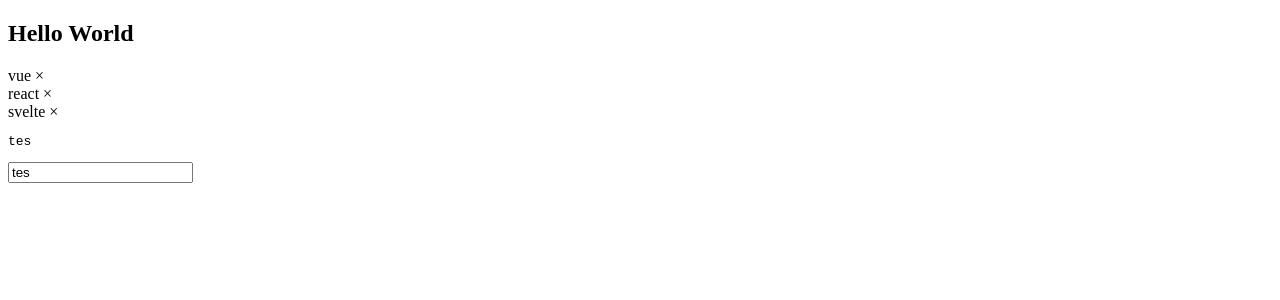
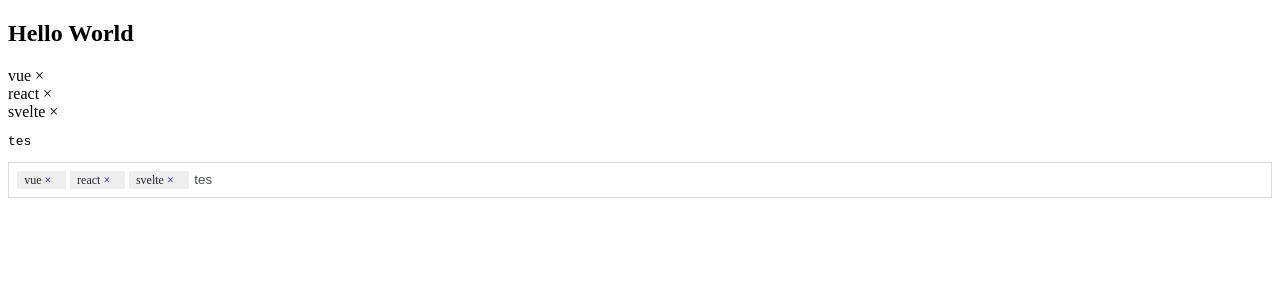
Before and after one commit to Ardhiityo/VueJS-3-Mastery-BWA, a Vue app in the folder vue-101/: page / in a window 1280 px wide. Shown: the top 300 px of the page. Built offline with nearby package versions, Linux system fonts and the light colour scheme.

Commit message:
Memberikan style pada komponen

```diff
--- a/vue-101/src/components/TagInput.vue
+++ b/vue-101/src/components/TagInput.vue
@@ -9,7 +9,7 @@
         value(newVal, olVal) {
             if (newVal.includes(',')) {
                 this.value = newVal.slice(0, -1);
-                this.addTags();
+                this.addNewTag();
             }
         }
     },
@@ -19,15 +19,15 @@
         }
     },
     methods: {
-        addTags: function () {
+        addNewTag: function () {
             if (!this.isTagExists && this.value.length) {
                 this.tags.push(this.value);
             }
         },
-        removeTags: function (index) {
+        removeTag: function (index) {
             this.tags.splice(index, 1);
         },
-        removeLastTags: function () {
+        removeLastTag: function () {
             if (this.value.length === 0) {
                 this.tags.pop()
             }
@@ -39,7 +39,7 @@
 <template>
     <section>
         <div v-for="(tag, index) in tags" :key="index">
-            {{ tag }} <span @click="removeTags(index)">&times;</span>
+            {{ tag }} <span @click="removeTag(index)">&times;</span>
         </div>
 
         <!-- Digunakan untuk menampilkan teks apa-adanya, apabila memiliki whitespace maka ditampilkan -->
@@ -62,14 +62,66 @@
 
         <!-- Cara baru : 2 flow data binding -->
         <!-- Trim untuk menghapus whitespace -->
-        <input type="text" v-model.trim="value" @keydown.backspace="removeLastTags" @keydown.enter="addTags"
-            @keydown.tab.prevent="addTags" :class="{ tagExists: isTagExists }">
+        <!-- <input type="text" v-model.trim="value" @keydown.backspace="removeLastTags" @keydown.enter="addTags"
+            @keydown.tab.prevent="addTags" :class="{ 'tag-exists': isTagExists }"> -->
+
+        <div class="tags-input-wrapper">
+            <span class="tag-item" v-for="(tag, index) in tags" :key="index">
+                {{ tag }}
+                <a class="remove-tag" @click.prevent="removeTag(index)" href="#">&times;</a>
+            </span>
+            <input class="tag-input" type="text" v-model.trim="value" @keydown.enter="addNewTag"
+                @keydown.delete="removeLastTag" @keydown.tab.prevent="addNewTag"
+                :class="{ 'tag-exists': isTagExists }" />
+        </div>
+
     </section>
 </template>
 
 <style scoped>
-.tagExists {
+.tag-input.tag-exists {
     color: red;
-    text-decoration: line-through
+    text-decoration: line-through;
+}
+
+.tags-input-wrapper {
+    background: #fff;
+    padding: 0.5em;
+    border: 1px solid #dbdbdb;
+    display: flex;
+    flex-wrap: wrap;
+    align-items: center;
+    min-height: 36px;
+    box-sizing: border-box;
+}
+
+.tag-item {
+    color: #212529;
+    background-color: #eee;
+    margin-right: 0.3em;
+    padding: 0.25em 0.4em;
+    font-size: 75%;
+    line-height: 1;
+    text-align: center;
+    white-space: nowrap;
+    overflow: hidden;
+    text-overflow: ellipsis;
+    padding-right: 1.25em;
+    padding-left: 0.6em;
+}
+
+.tag-input {
+    color: #495057;
+    flex: 1;
+    background: transparent;
+    border: none;
+}
+
+.tag-input:focus {
+    outline: none;
+}
+
+a.remove-tag {
+    text-decoration: none;
 }
 </style>
```
